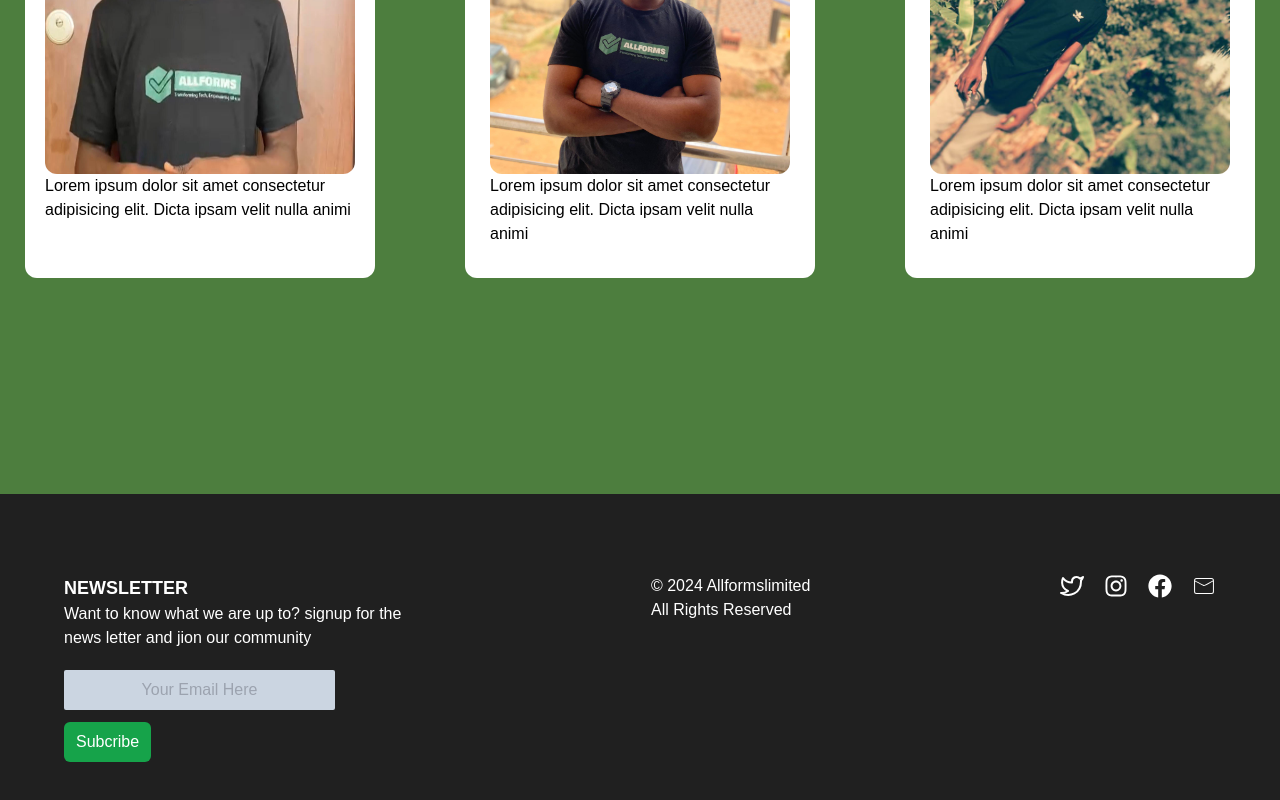
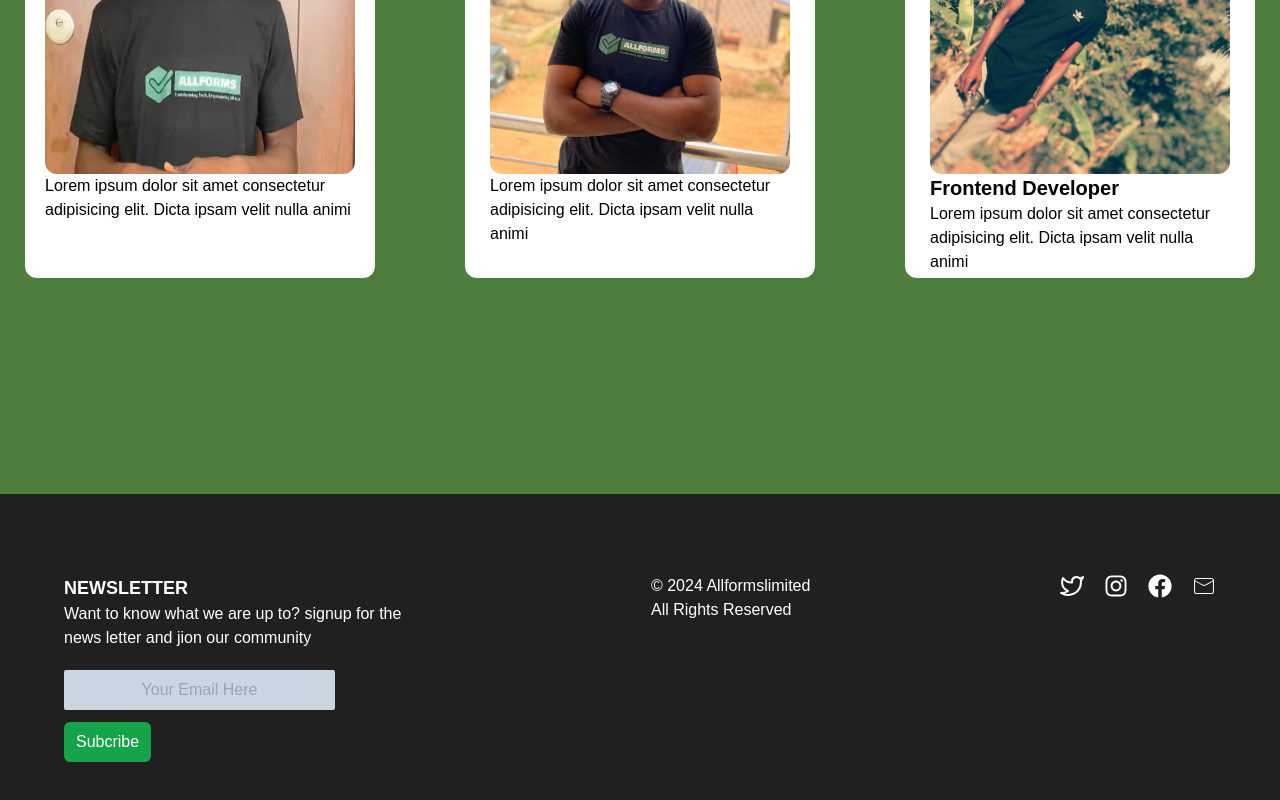
Before and after one commit to MichaelOwusu007/allforms, a React (Create React App) app: page /about in a window 1280 px wide. Shown: the part 1874-2674 px from the top of the page. Built offline with nearby package versions, Linux system fonts and the light colour scheme.

Commit message:
allforms

```diff
--- a/src/pages/About.jsx
+++ b/src/pages/About.jsx
@@ -55,6 +55,7 @@ function AboutPage() {
                           <div className='  md:w-[350px] rounded-xl mx-auto my-20 bg-white relative w-[300px] sm:w-[350px] h-[370px] sm:h-[420px] flex items-center justify-center'>
                             <div className='absolute top-[-20%] sm:w-[300px] w-[250px] inset-0 m-auto '>
                             <img src="/me.jpg" alt="" className=' rounded-xl' />
+                            <h4 className='text-xl font-semibold'>Frontend Developer</h4>
                             <p>Lorem ipsum dolor sit amet consectetur adipisicing elit. Dicta ipsam velit nulla animi</p>
                             </div>
                           </div>
```
